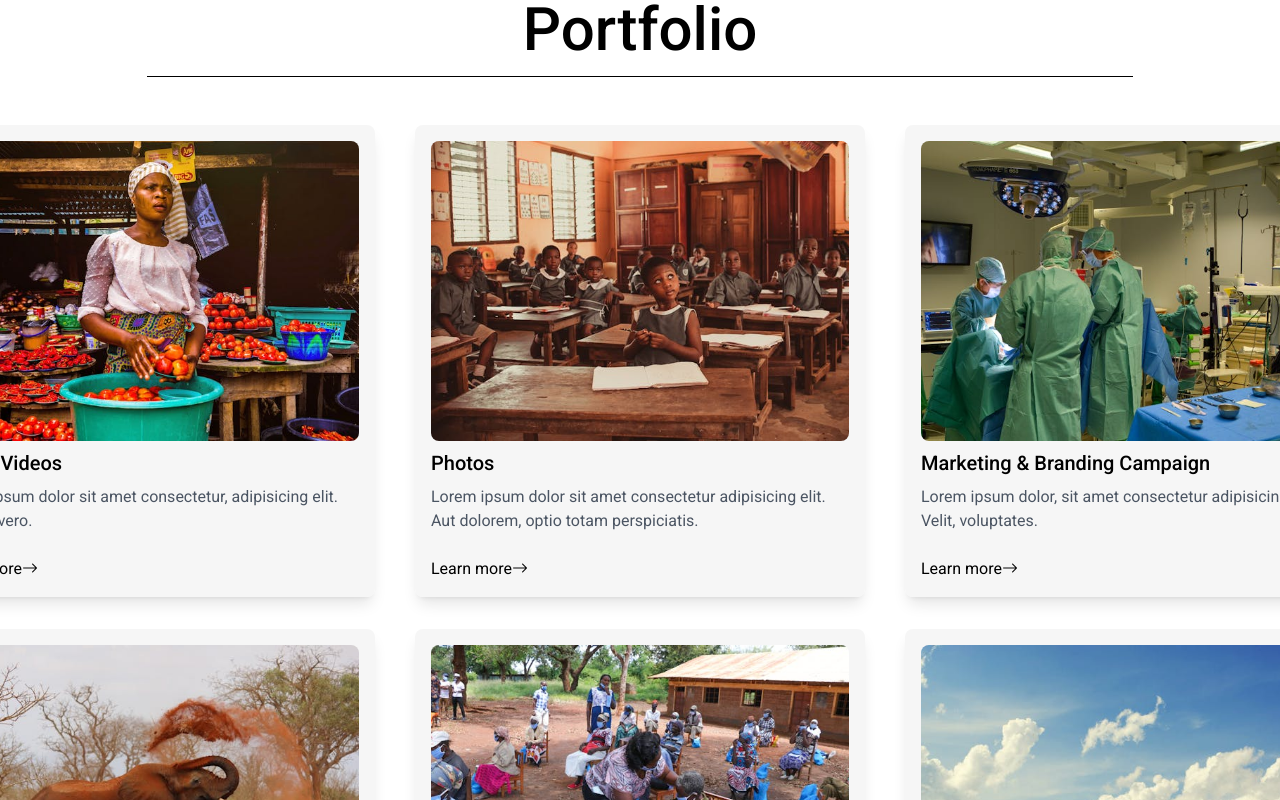
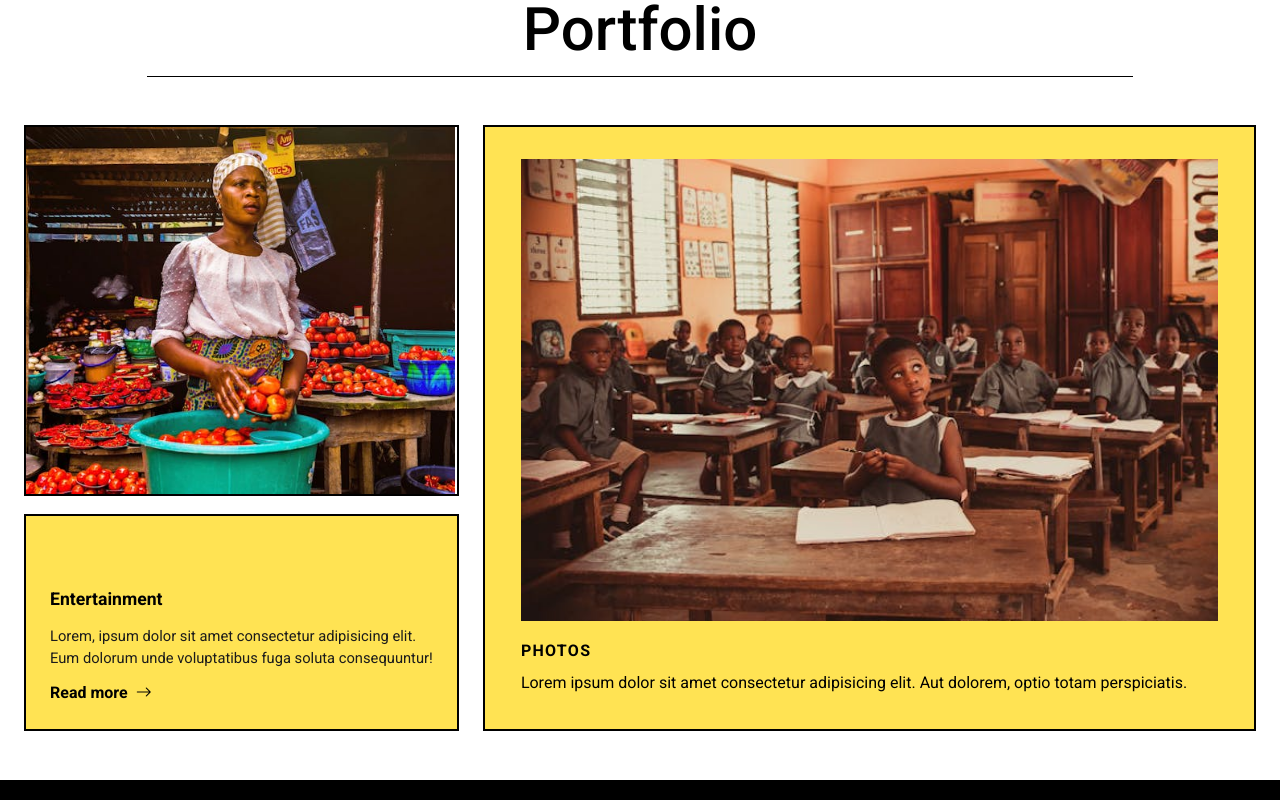
Before and after one commit to itsprojecttitle/ProjectTitle, a React (Vite) app: page / in a window 1280 px wide. Shown: the part 880-1680 px from the top of the page. Built offline with nearby package versions, Linux system fonts and the light colour scheme.

Commit message:
tune portfolio layout and navigation

```diff
--- a/src/App.jsx
+++ b/src/App.jsx
@@ -59,6 +59,15 @@ const App = () => {
         };
     }, []);
 
+    const handleNavigate = (event, id) => {
+        if (!id) return;
+        event.preventDefault();
+        const target = document.getElementById(id);
+        if (target) {
+            target.scrollIntoView({ behavior: "smooth" });
+        }
+    };
+
     return (
         <div
             id="burger-root"
@@ -75,7 +84,14 @@ const App = () => {
                     <a className="bm-menu-item" href="/">
                         Home
                     </a>
-                    <a className="bm-menu-item" href="#portfolio">
+                    <a
+                        className="bm-menu-item"
+                        href="#portfolio"
+                        onClick={(event) => {
+                            handleNavigate(event, "portfolio");
+                            setBurgerOpen(false);
+                        }}
+                    >
                         Portfolio
                     </a>
                     <a className="bm-menu-item" href="">
@@ -96,6 +112,7 @@ const App = () => {
                     <Header
                         isMenuOpen={burgerOpen}
                         onToggleMenu={() => setBurgerOpen((open) => !open)}
+                        onNavigate={handleNavigate}
                     />
                     <main>
                         <Hero />
--- a/src/components/Header.jsx
+++ b/src/components/Header.jsx
@@ -1,6 +1,6 @@
 import React, { useEffect } from "react";
 
-const Header = ({ isMenuOpen, onToggleMenu }) => {
+const Header = ({ isMenuOpen, onToggleMenu, onNavigate }) => {
     useEffect(() => {
         const header = document.getElementById("main-header");
         if (!header) return;
@@ -36,7 +36,11 @@ const Header = ({ isMenuOpen, onToggleMenu }) => {
                 <a className="header-links" href="">
                     Home
                 </a>
-                <a className="header-links" href="#portfolio">
+                <a
+                    className="header-links"
+                    href="#portfolio"
+                    onClick={(event) => onNavigate(event, "portfolio")}
+                >
                     Portfolio
                 </a>
                 <a className="header-links" href="">
--- a/src/sections/Portfolio.jsx
+++ b/src/sections/Portfolio.jsx
@@ -1,5 +1,4 @@
 import React from "react";
-import MediaCard from "../components/MediaCard.jsx";
 import { portfolioItems } from "../data/portfolio.js";
 
 const Portfolio = () => (
@@ -11,10 +10,44 @@ const Portfolio = () => (
             Portfolio
         </h3>
         <div className="reveal-up tw-my-4 tw-h-[1px] tw-w-[80%] tw-bg-black"></div>
-        <div className="portfolio-scroll tw-mt-8 tw-gap-10 tw-space-y-8 max-md:tw-columns-1 lg:tw-columns-2 xl:tw-columns-3">
-            {portfolioItems.map((item) => (
-                <MediaCard key={item.title} {...item} className="portfolio-card" />
-            ))}
+        <div className="portfolio-mosaic tw-mt-8 tw-w-full tw-max-w-[1100px]">
+            <div className="portfolio-mosaic-left">
+                {portfolioItems[0] ? (
+                    <article className="portfolio-mosaic-card portfolio-mosaic-card--plain reveal-up">
+                        <div className="portfolio-mosaic-plain-media">
+                            <img
+                                src={portfolioItems[0].image}
+                                alt={portfolioItems[0].title}
+                            />
+                        </div>
+                    </article>
+                ) : null}
+                {portfolioItems[1] ? (
+                    <article className="portfolio-mosaic-card portfolio-mosaic-card--summary reveal-up">
+                        <h5>{portfolioItems[1].title}</h5>
+                        <p>{portfolioItems[1].description}</p>
+                        <a href="" className="portfolio-mosaic-link">
+                            Read more <i className="bi bi-arrow-right"></i>
+                        </a>
+                    </article>
+                ) : null}
+            </div>
+            {portfolioItems[2] ? (
+                <article className="portfolio-mosaic-card portfolio-mosaic-card--hero reveal-up">
+                    <div className="portfolio-mosaic-hero-frame">
+                        <img
+                            src={portfolioItems[2].image}
+                            alt={portfolioItems[2].title}
+                        />
+                    </div>
+                    <div className="portfolio-mosaic-hero-caption">
+                        <span className="portfolio-mosaic-hero-title">
+                            {portfolioItems[2].title}
+                        </span>
+                        <p>{portfolioItems[2].description}</p>
+                    </div>
+                </article>
+            ) : null}
         </div>
     </section>
 );
--- a/src/styles/index.css
+++ b/src/styles/index.css
@@ -438,20 +438,135 @@ body{ padding-top: 0; }
     gap: 12px;
   }
 }
+.portfolio-mosaic{
+  display: grid;
+  grid-template-columns: minmax(0, 0.9fr) minmax(0, 1.6fr);
+  gap: 24px;
+  align-items: stretch;
+  max-height: 78vh;
+}
 
-@media (max-width: 640px){
-  .portfolio-scroll{
-    display: flex;
-    flex-wrap: nowrap;
-    gap: 16px;
-    overflow-x: auto;
-    padding-bottom: 12px;
-    scroll-snap-type: x mandatory;
+.portfolio-mosaic-left{
+  display: flex;
+  flex-direction: column;
+  gap: 18px;
+  width: 100%;
+  height: 100%;
+}
+
+.portfolio-mosaic-card{
+  width: 100%;
+  border-radius: 0;
+  border: 2px solid #000;
+  padding: 24px;
+  overflow: hidden;
+  display: flex;
+  flex-direction: column;
+  justify-content: flex-end;
+  gap: 12px;
+  background: #fff;
+}
+
+.portfolio-mosaic-card h4{
+  font-size: 1.4rem;
+  font-weight: 600;
+  letter-spacing: 0.06em;
+  text-transform: uppercase;
+}
+
+.portfolio-mosaic-card--plain{
+  padding: 0;
+  flex: 1;
+  justify-content: center;
+}
+
+.portfolio-mosaic-plain-media{
+  width: 100%;
+  height: 100%;
+  overflow: hidden;
+  display: block;
+  margin: -2px;
+}
+
+.portfolio-mosaic-plain-media img{
+  width: 100%;
+  height: 100%;
+  object-fit: cover;
+  display: block;
+  vertical-align: middle;
+}
+
+.portfolio-mosaic-card--summary{
+  flex: 0.45;
+  background: #ffe353;
+}
+
+.portfolio-mosaic-card--summary h5{
+  font-size: 1.1rem;
+  font-weight: 600;
+}
+
+.portfolio-mosaic-card--summary p{
+  font-size: 0.92rem;
+  color: #1b1b1b;
+}
+
+.portfolio-mosaic-link{
+  color: #000;
+  font-weight: 600;
+  display: inline-flex;
+  align-items: center;
+  gap: 8px;
+}
+
+.portfolio-mosaic-card--hero{
+  min-height: clamp(460px, 68vh, 700px);
+  max-height: 78vh;
+  background: #ffe353;
+  padding: 0;
+  position: relative;
+  justify-content: flex-start;
+  gap: 0;
+}
+
+.portfolio-mosaic-hero-frame{
+  width: calc(100% - 72px);
+  height: calc(100% - 140px);
+  margin: 32px 36px 0;
+  background: #0b0b0b;
+  display: flex;
+  align-items: center;
+  justify-content: center;
+}
+
+.portfolio-mosaic-hero-frame img{
+  width: 100%;
+  height: 100%;
+  object-fit: cover;
+  display: block;
+}
+
+.portfolio-mosaic-hero-caption{
+  padding: 18px 36px 32px;
+  color: #000;
+  display: flex;
+  flex-direction: column;
+  gap: 8px;
+}
+
+.portfolio-mosaic-hero-title{
+  font-weight: 600;
+  letter-spacing: 0.08em;
+  text-transform: uppercase;
+}
+
+@media (max-width: 900px){
+  .portfolio-mosaic{
+    grid-template-columns: 1fr;
   }
 
-  .portfolio-scroll > .portfolio-card{
-    flex: 0 0 80%;
-    scroll-snap-align: start;
+  .portfolio-mosaic-card--hero{
+    min-height: 60vh;
   }
 }
 
```
